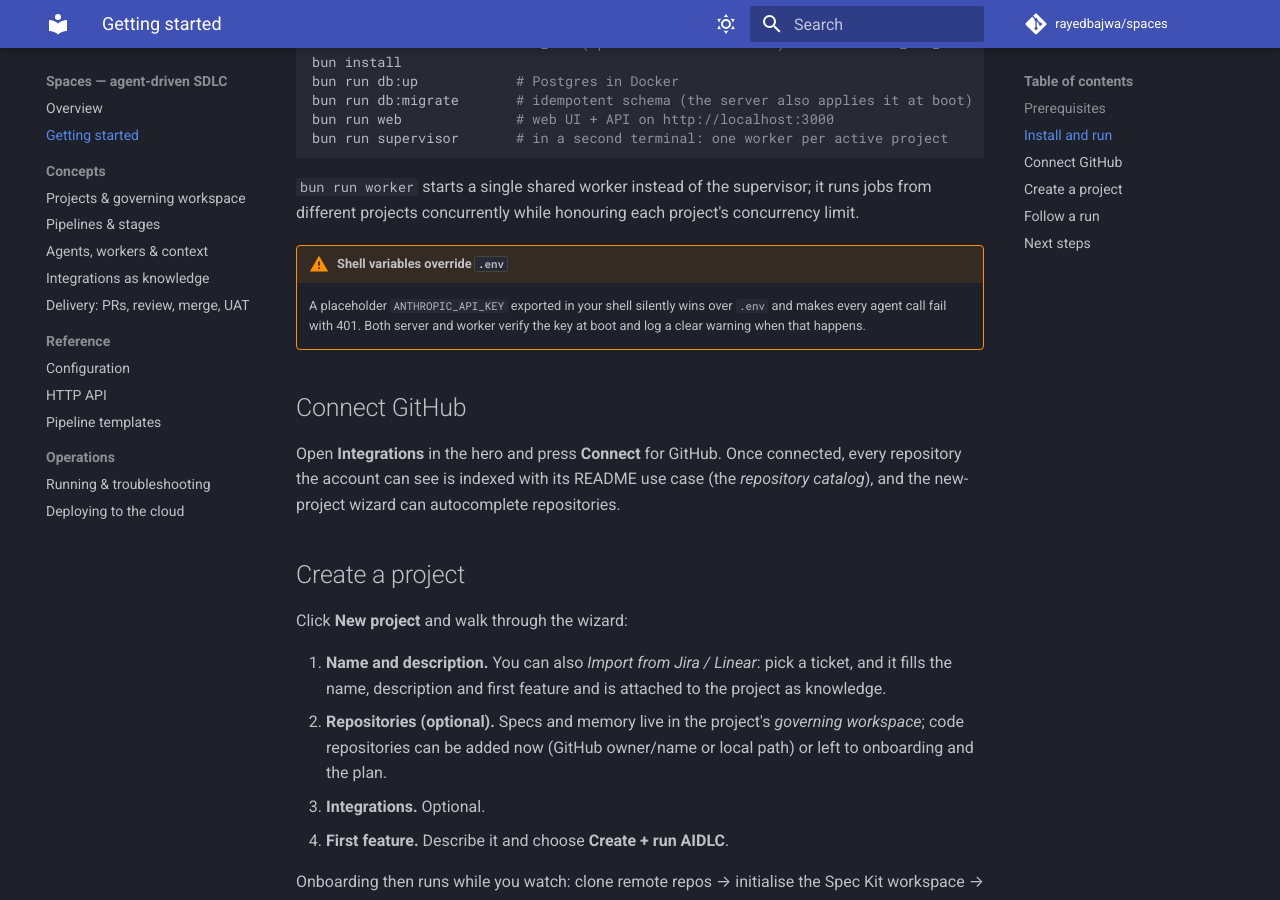
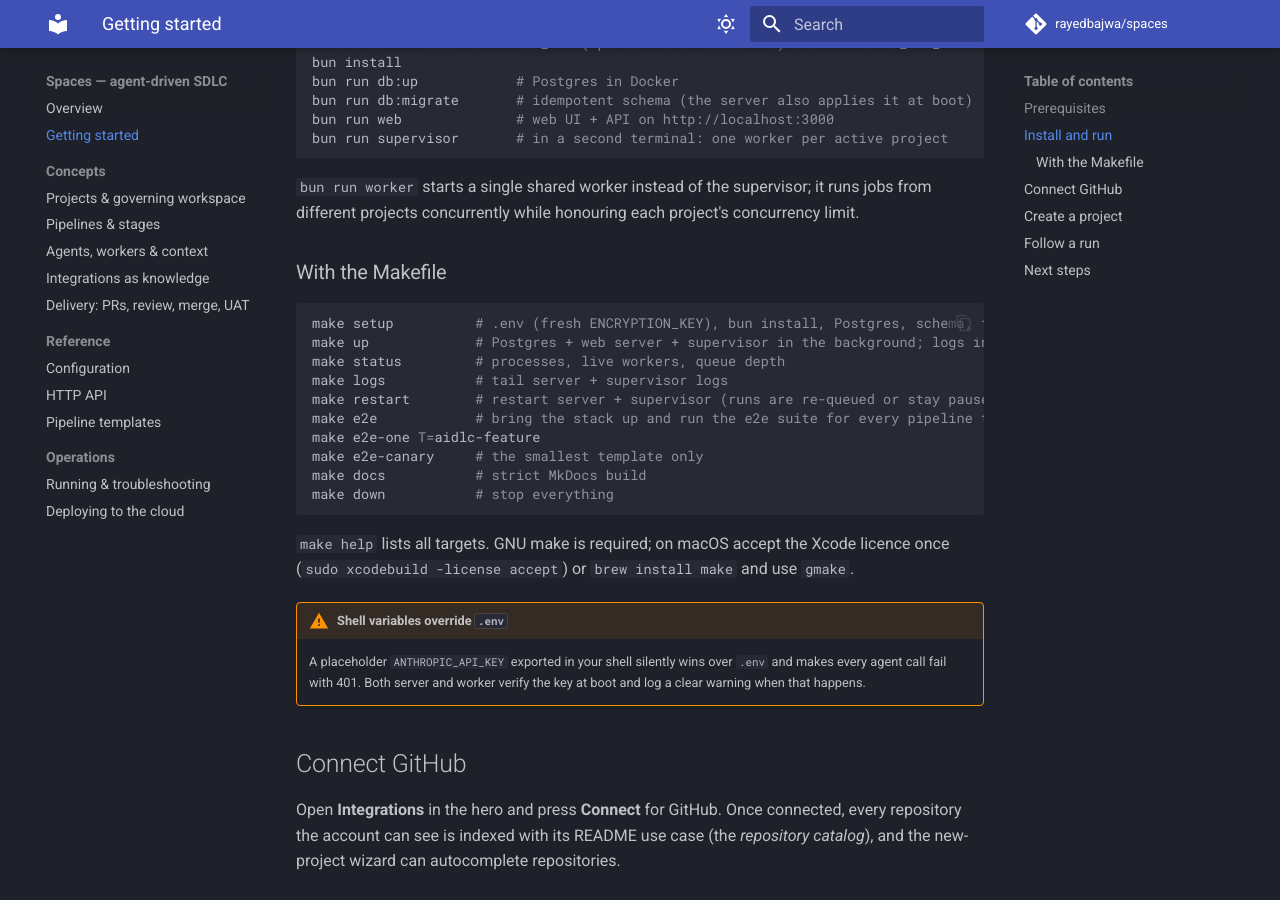
Before and after one commit to rayedbajwa/spaces, an MkDocs documentation site: the page built from docs/getting-started.md, in a window 1280 px wide and 900 px high, scrolled down 482 px. Built offline with MkDocs 1.6.1 and Material for MkDocs 9.7.7, drawn with Linux system fonts in a browser that asks for light colours; comment, search, counter and statistics services are not loaded.

Commit message:
chore: Makefile to bring the stack up and run e2e
- make setup/up/status/logs/restart/down manage Postgres, the web server and
  the supervisor as background processes (.run/*.log, *.pid)
- make e2e / e2e-one T=<template> / e2e-canary bring the stack up, wait for
  /health and run scripts/e2e-pipelines.ts
- make docs / docs-serve, test, typecheck, build, clean
- README and getting-started document the shortcuts

Co-Authored-By: Claude Fable 5.1 <noreply@anthropic.com>

````diff
--- a/docs/getting-started.md
+++ b/docs/getting-started.md
@@ -24,6 +24,25 @@ bun run supervisor       # in a second terminal: one worker per active project
 `bun run worker` starts a single shared worker instead of the supervisor; it
 runs jobs from different projects concurrently while honouring each project's
 concurrency limit.
+
+### With the Makefile
+
+```bash
+make setup          # .env (fresh ENCRYPTION_KEY), bun install, Postgres, schema, frontend build
+make up             # Postgres + web server + supervisor in the background; logs in .run/
+make status         # processes, live workers, queue depth
+make logs           # tail server + supervisor logs
+make restart        # restart server + supervisor (runs are re-queued or stay paused)
+make e2e            # bring the stack up and run the e2e suite for every pipeline template
+make e2e-one T=aidlc-feature
+make e2e-canary     # the smallest template only
+make docs           # strict MkDocs build
+make down           # stop everything
+```
+
+`make help` lists all targets. GNU make is required; on macOS accept the Xcode
+licence once (`sudo xcodebuild -license accept`) or `brew install make` and use
+`gmake`.
 
 !!! warning "Shell variables override `.env`"
     A placeholder `ANTHROPIC_API_KEY` exported in your shell silently wins over
````
Also changed, not shown: README.md (+12 -0 lines), 2 other files.
